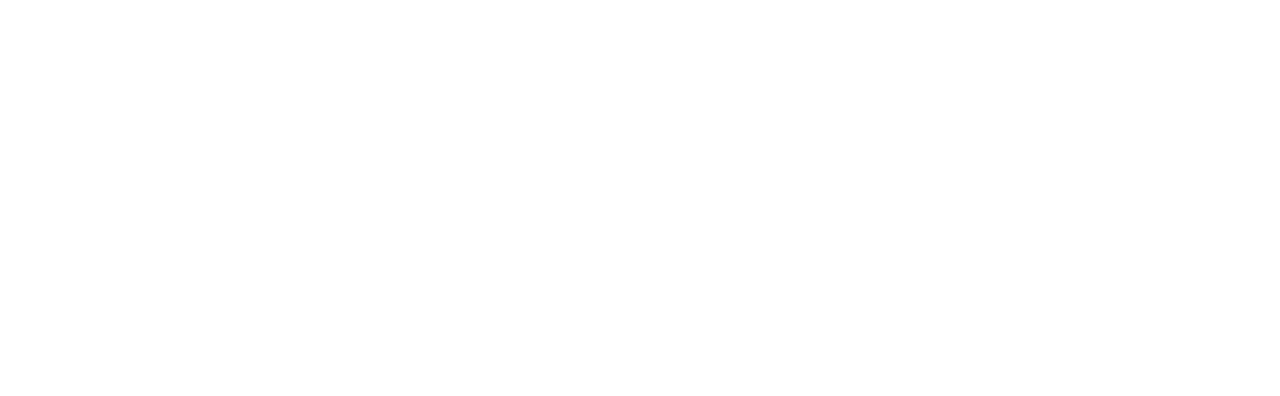
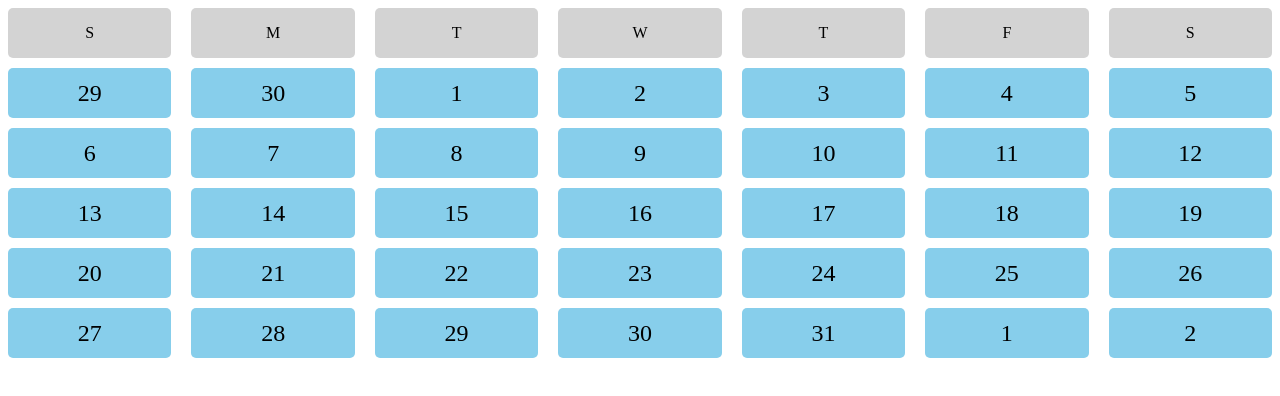
Before and after one commit to thinkGrow/grid-calendar, a plain HTML site: page index.html in a window 1280 px wide. Drawn offline with Linux system fonts and the light colour scheme.

Commit message:
Calendar complete

```diff
--- a/index.html
+++ b/index.html
@@ -1,12 +1,59 @@
 <!DOCTYPE html>
 <html lang="en">
+
 <head>
     <meta charset="UTF-8">
     <meta name="viewport" content="width=device-width, initial-scale=1.0">
     <title>Calendar</title>
     <link rel="stylesheet" href="style.css">
 </head>
+
 <body>
+    <div class="calendar">
+        <div class="day">S</div>
+        <div class="day">M</div>
+        <div class="day">T</div>
+        <div class="day">W</div>
+        <div class="day">T</div>
+        <div class="day">F</div>
+        <div class="day">S</div>
+        <div class="date">29</div>
+        <div class="date">30</div>
+        <div class="date">1</div>
+        <div class="date">2</div>
+        <div class="date">3</div>
+        <div class="date">4</div>
+        <div class="date">5</div>
+        <div class="date">6</div>
+        <div class="date">7</div>
+        <div class="date">8</div>
+        <div class="date">9</div>
+        <div class="date">10</div>
+        <div class="date">11</div>
+        <div class="date">12</div>
+        <div class="date">13</div>
+        <div class="date">14</div>
+        <div class="date">15</div>
+        <div class="date">16</div>
+        <div class="date">17</div>
+        <div class="date">18</div>
+        <div class="date">19</div>
+        <div class="date">20</div>
+        <div class="date">21</div>
+        <div class="date">22</div>
+        <div class="date">23</div>
+        <div class="date">24</div>
+        <div class="date">25</div>
+        <div class="date">26</div>
+        <div class="date">27</div>
+        <div class="date">28</div>
+        <div class="date">29</div>
+        <div class="date">30</div>
+        <div class="date">31</div>
+        <div class="date">1</div>
+        <div class="date">2</div>
 
+    </div>
 </body>
+
 </html>
--- a/style.css
+++ b/style.css
@@ -0,0 +1,24 @@
+.calendar {
+  display: grid;
+  grid-template-columns: repeat(7, 1fr);
+  /* grid-template-rows: 50px repeat(6, 20px); */
+  row-gap: 10px;
+  column-gap: 20px;
+}
+
+.date,
+.day {
+  /* border: 1px solid tomato; */
+  border-radius: 5px;
+  background-color: skyblue;
+  height: 50px;
+  display: flex;
+  justify-content: center;
+  align-items: center;
+  font-size: 1.5em;
+}
+
+.day {
+  background-color: lightgrey;
+  font-size: 1em;
+}
```
